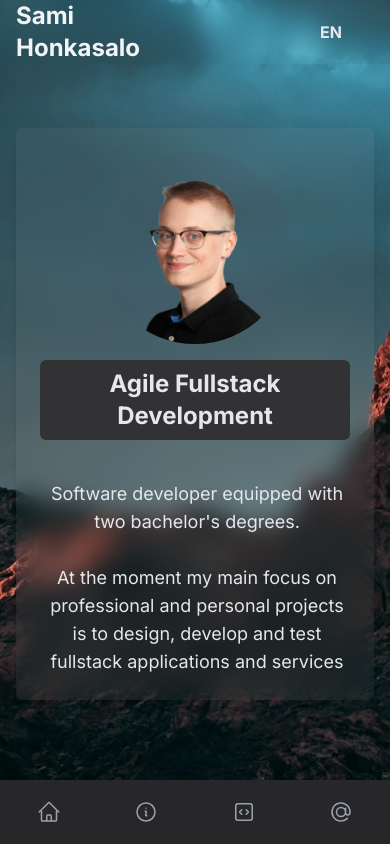
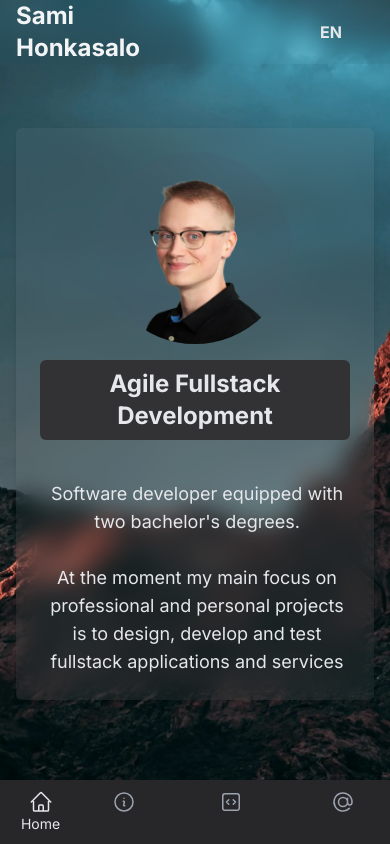
Before and after one commit to SamiHonkasalo/saho-portfolio, a React (Vite) app: page /#home in a window 390 px wide. Before the commit this address led to /. Shown: the top 844 px of the page. Built offline with nearby package versions, Linux system fonts and the light colour scheme.

Commit message:
Added active nav state

```diff
--- a/src/components/Title.tsx
+++ b/src/components/Title.tsx
@@ -2,11 +2,18 @@ import { PropsWithChildren } from "react";
 
 type TitleProps = {
   id?: string;
+  scrollMargin?: string;
 };
-export const Title = ({ children, id }: PropsWithChildren<TitleProps>) => {
+export const Title = ({
+  children,
+  id,
+  scrollMargin = "4.5rem", // Header height + little extra
+}: PropsWithChildren<TitleProps>) => {
   return (
     <div
-      className="mb-10 h-min scroll-m-header rounded-md bg-zinc-800 bg-gradient-to-r from-white/5 via-white/5 to-white/5 px-6 py-2 text-gray-200"
+      className="mb-10 h-min rounded-md bg-zinc-800 bg-gradient-to-r from-white/5 via-white/5 to-white/5 px-6 py-2 text-gray-200"
+      data-section-id={id}
+      style={{ scrollMargin }}
       id={id}
     >
       <h4 className="text-center text-2xl font-bold">{children}</h4>
--- a/src/layout/Header.tsx
+++ b/src/layout/Header.tsx
@@ -17,7 +17,7 @@ export const Header = () => {
   return (
     <header
       className={clsx(
-        "sticky top-0 z-40 flex h-header w-full  text-gray-100 backdrop-blur-md transition-all",
+        "fixed top-0 z-40 flex h-header w-full  text-gray-100 backdrop-blur-md transition-all",
         { "bg-transparent/50 shadow-2xl": isScrolled },
       )}
     >
--- a/src/layout/MobileNav.tsx
+++ b/src/layout/MobileNav.tsx
@@ -2,7 +2,7 @@ import { Nav } from "@/layout/Nav";
 
 export const MobileNav = () => {
   return (
-    <div className="sticky bottom-0 z-40 block h-header w-full bg-zinc-800 shadow-[0px_3px_3px_-2px_rgba(0,0,0,0.2),_0px_3px_4px_0px_rgba(0,0,0,0.14),_0px_1px_8px_0px_rgba(0,0,0,0.12)] md:hidden">
+    <div className="fixed bottom-0 z-40 block h-header w-full bg-zinc-800 shadow-[0px_3px_3px_-2px_rgba(0,0,0,0.2),_0px_3px_4px_0px_rgba(0,0,0,0.14),_0px_1px_8px_0px_rgba(0,0,0,0.12)] md:hidden">
       <Nav />
     </div>
   );
--- a/src/layout/Nav.tsx
+++ b/src/layout/Nav.tsx
@@ -1,3 +1,4 @@
+import clsx from "clsx";
 import React from "react";
 import { useTranslation } from "react-i18next";
 
@@ -9,6 +10,11 @@ type NavItemType = {
 
 export const Nav = () => {
   const { t } = useTranslation();
+
+  const activeItem = useActiveNavItem();
+  const activeHash = `#${activeItem}`;
+  const { hash } = window.location;
+  if (hash !== activeHash) window.history.pushState({}, "", activeHash);
 
   const navItems: NavItemType[] = React.useMemo(
     () => [
@@ -97,23 +103,90 @@ export const Nav = () => {
 
   return (
     <nav className="grid h-full grid-flow-col">
-      {navItems.map((x) => (
+      {navItems.map((x) => {
+        const isActive = x.to === activeHash;
+        return (
           <React.Fragment key={x.to}>
             <a
               href={x.to}
-            className="hidden h-full items-center justify-center rounded-lg px-4 font-bold text-gray-400 transition-all hover:bg-transparent/5 md:flex"
+              className={clsx(
+                "hidden h-full items-center justify-center rounded-lg px-4 font-bold  transition-all hover:bg-transparent/5 md:flex",
+                {
+                  "text-gray-200": isActive,
+                  "text-gray-400": !isActive,
+                },
+              )}
             >
               {x.label}
             </a>
             <a
               key={x.to}
               href={x.to}
-            className="flex h-full items-center justify-center text-gray-400 transition-all md:hidden"
+              className={clsx(
+                "flex h-full flex-col items-center justify-center transition-all md:hidden",
+                {
+                  "text-gray-200": isActive,
+                  "text-gray-400": !isActive,
+                },
+              )}
             >
               {x.icon}
+              <span
+                className={clsx("text-sm transition-all", {
+                  "opacity-100": isActive,
+                  "opacity-0": !isActive,
+                })}
+              >
+                {x.label}
+              </span>
             </a>
           </React.Fragment>
-      ))}
+        );
+      })}
     </nav>
   );
 };
+
+export function useActiveNavItem(): string {
+  const [active, setActive] = React.useState("");
+  const allTitlesRef = React.useRef<Record<string, IntersectionObserverEntry>>(
+    {},
+  );
+
+  React.useEffect(() => {
+    const callback: IntersectionObserverCallback = (entries) => {
+      allTitlesRef.current = entries.reduce((acc, cur) => {
+        // eslint-disable-next-line no-param-reassign
+        acc[cur.target.id] = cur;
+        return acc;
+      }, allTitlesRef.current);
+
+      const visibleTitles: Element[] = [];
+      const keys = Object.keys(allTitlesRef.current);
+      keys.forEach((key) => {
+        const entry = allTitlesRef.current[key];
+        if (entry.isIntersecting) visibleTitles.push(entry.target);
+      });
+
+      if (visibleTitles.length === 1) {
+        setActive(visibleTitles[0].id);
+        // If there is more than one visible heading,
+        // choose the one that is closest to the top of the page
+      } else if (visibleTitles.length > 1) {
+        const sorted = [...visibleTitles].sort(
+          (a, b) =>
+            a.getBoundingClientRect().top - b.getBoundingClientRect().top,
+        );
+        const item = sorted[0];
+        setActive(item.id);
+      }
+    };
+    const observer = new IntersectionObserver(callback);
+    const titleElements = Array.from(
+      document.querySelectorAll("[data-section-id]"),
+    );
+    titleElements.forEach((x) => observer.observe(x));
+    return () => observer.disconnect();
+  }, []);
+  return active;
+}
--- a/src/sections/hero/Hero.tsx
+++ b/src/sections/hero/Hero.tsx
@@ -2,7 +2,7 @@ import { HeroCard } from "@/sections/hero/HeroCard";
 
 export const Hero = () => {
   return (
-    <div className="-mt-header h-screen min-h-[800px] bg-hero-image bg-cover bg-fixed bg-center bg-no-repeat">
+    <div className="h-screen max-h-[1400px] min-h-[800px] bg-hero-image bg-cover bg-fixed bg-center bg-no-repeat">
       <div className="mx-auto mt-header max-w-5xl p-4 pt-16">
         <HeroCard />
       </div>
--- a/src/sections/hero/HeroCard.tsx
+++ b/src/sections/hero/HeroCard.tsx
@@ -40,7 +40,9 @@ export const HeroCard = () => {
       <div className="flex flex-col rounded-md bg-white/5 p-6 text-gray-200 mix-blend-normal shadow-md backdrop-blur-md md:flex-row">
         <div className="col-span-5 m-auto h-48 w-48 shrink-0 grow-0 rounded-full bg-slate-600/20 bg-hero-avatar bg-[size:70%_90%] bg-bottom-center bg-no-repeat md:order-1" />
         <div className="mt-4 flex flex-col items-center md:mr-2 md:mt-0 md:items-start">
-          <Title id="home">{t("hero.card-title")}</Title>
+          <Title id="home" scrollMargin="999999px">
+            {t("hero.card-title")}
+          </Title>
           <motion.div
             variants={TransitionVariants}
             initial="offScreen"
```
Lines whose indentation alone changed are shown as unchanged.
